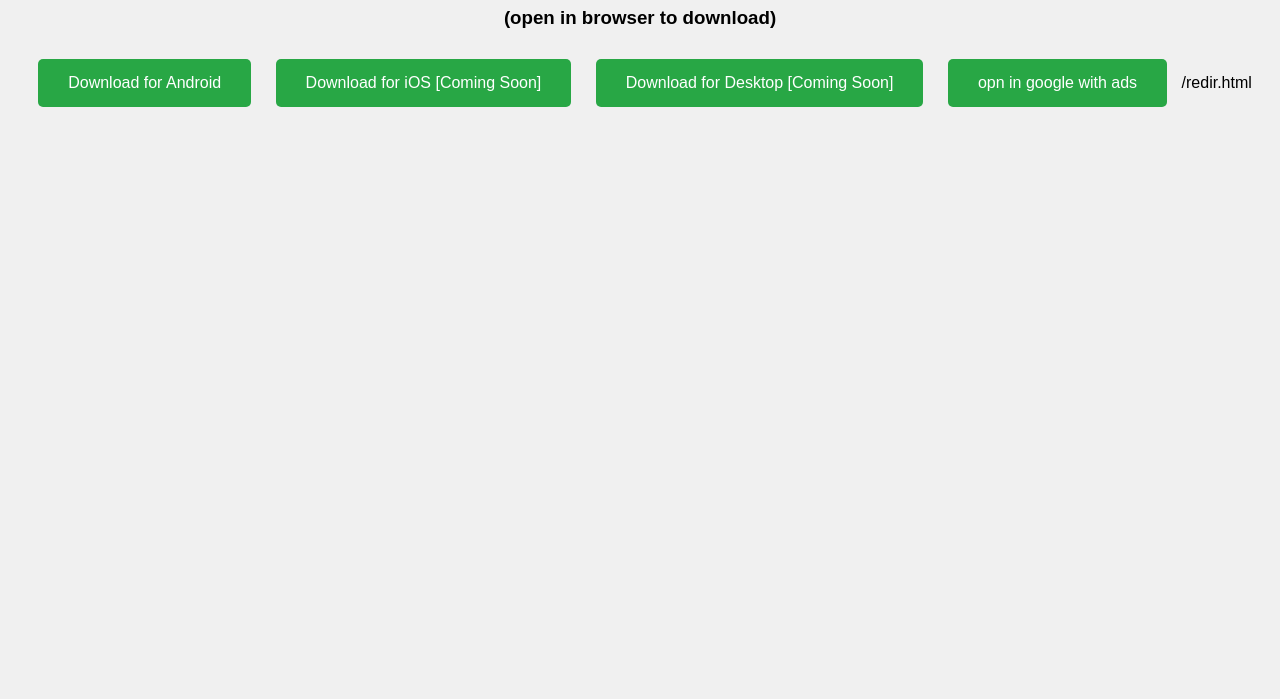
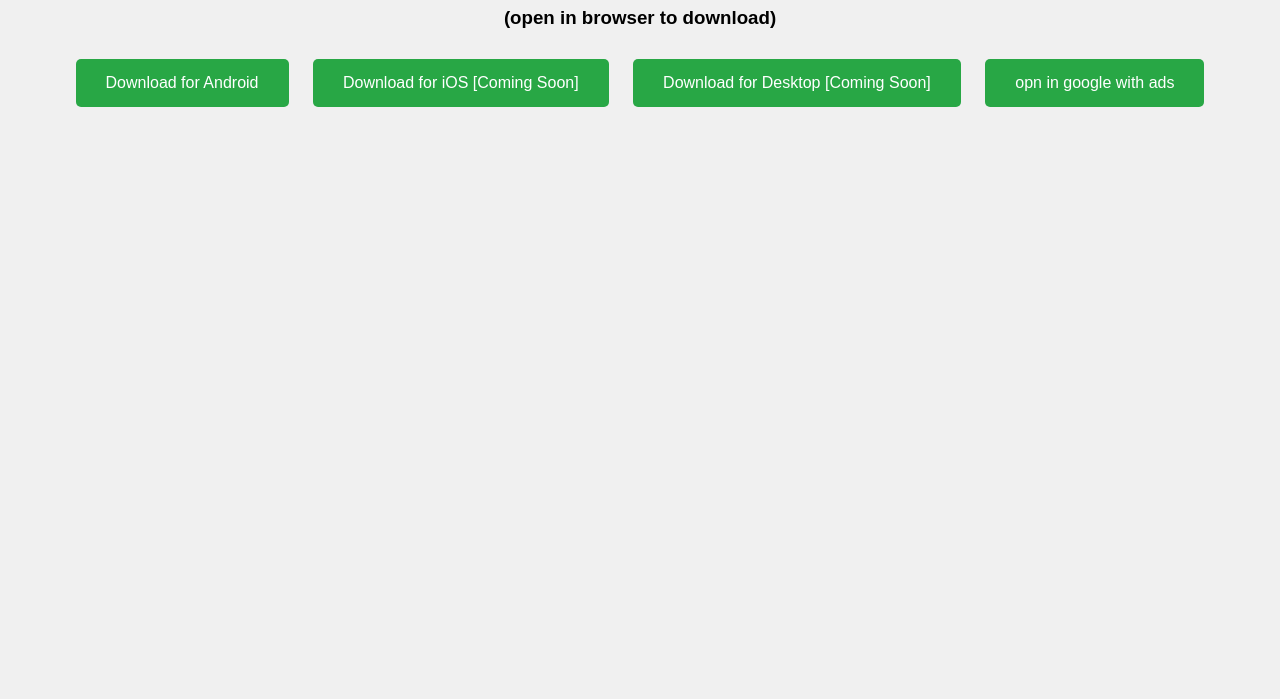
Before and after one commit to watchappx/watchappx.github.io, a plain HTML site: page index.html in a window 1280 px wide. Shown: the part 101-800 px from the top of the page. Drawn offline with Linux system fonts and the light colour scheme.

Commit message:
Update index.html

```diff
--- a/index.html
+++ b/index.html
@@ -40,9 +40,8 @@
         <a href="https://getserver.github.io/api/watchapp/watchappx_v0.54.apk" class="button">Download for Android</a>
         <a href="#" class="button">Download for iOS [Coming Soon]</a>
       <a href="#" class="button">Download for Desktop [Coming Soon]</a>
-        <a href="https://getserver.github.io/api/watchapp" class="button">opn in google with ads</a>
+        <a href="https://getserver.github.io/api/watchapp/redir.html" class="button">opn in google with ads</a>
 
-/redir.html
     </div>
 </body>
 </html>
```
